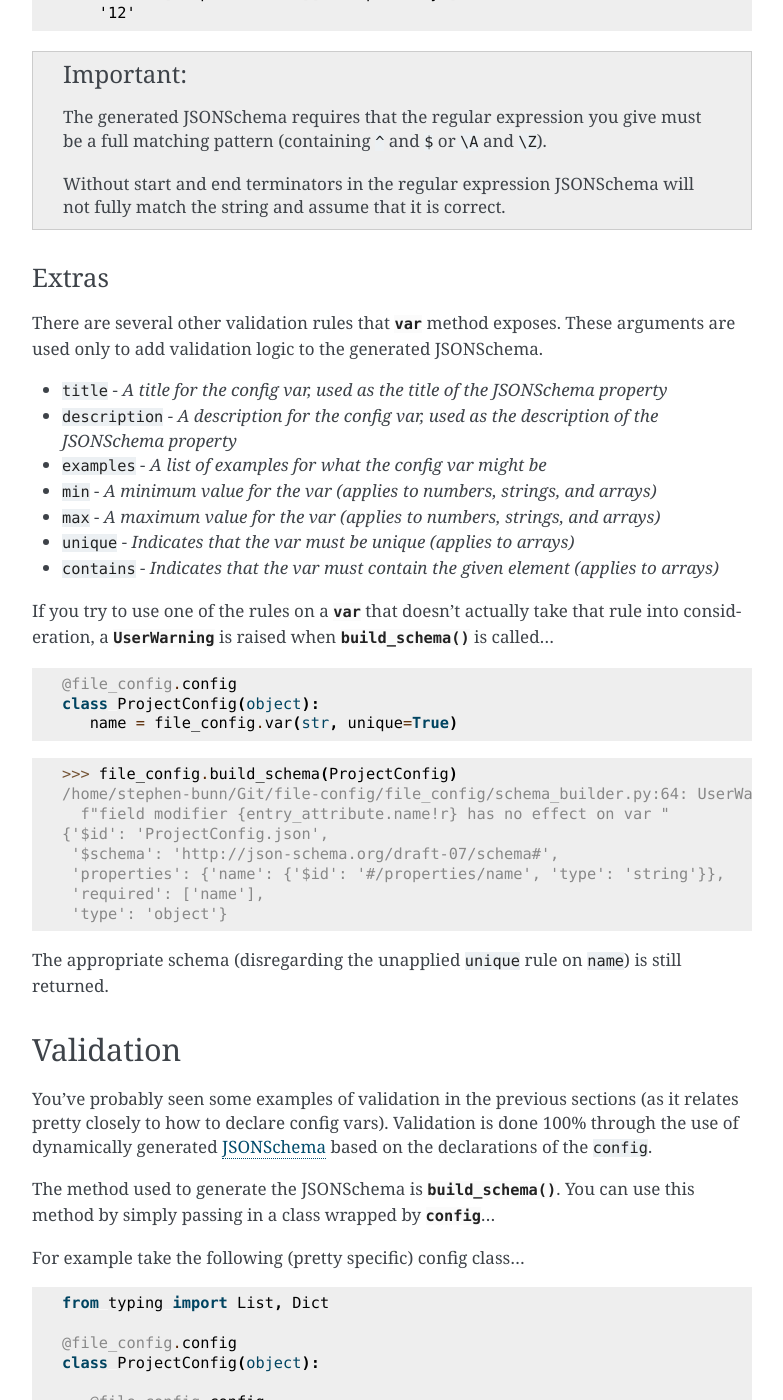
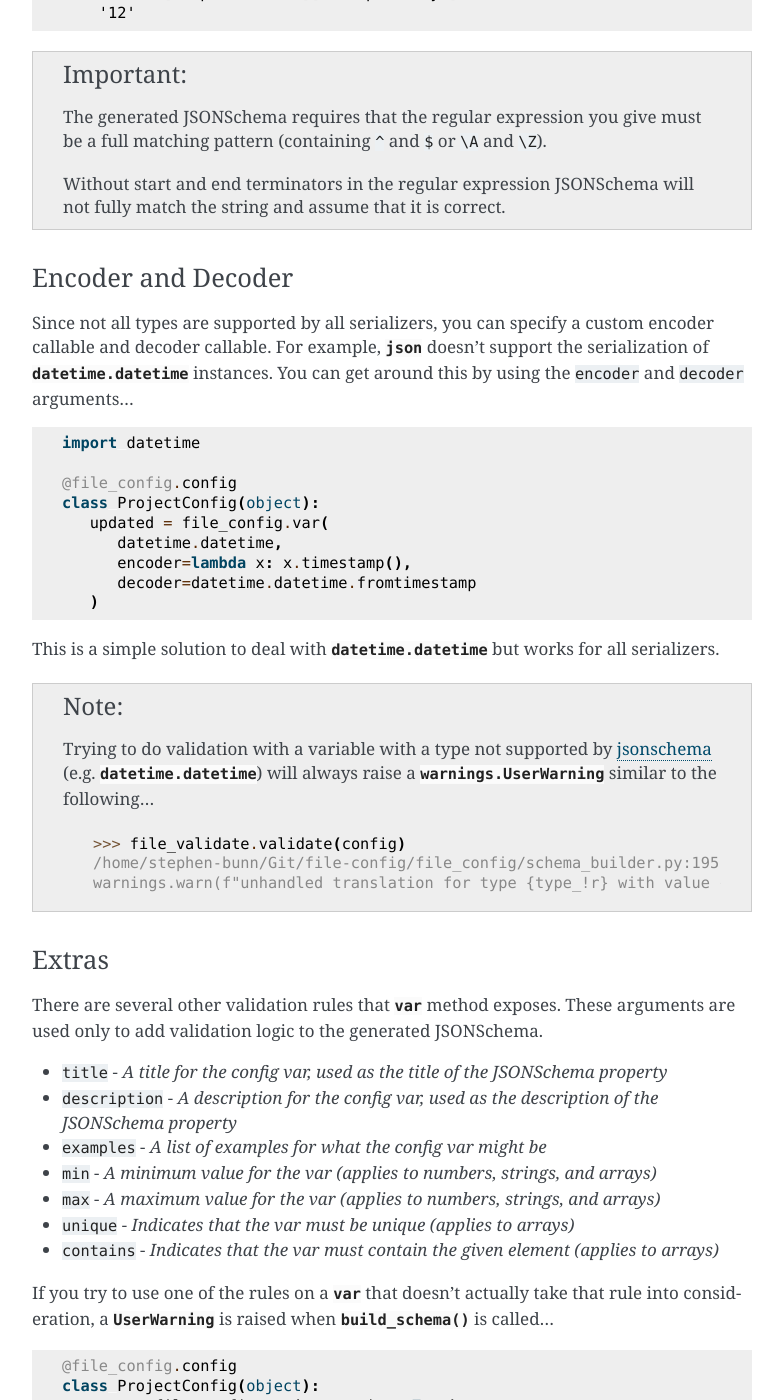
Before and after one commit to stephen-bunn/file-config, a Sphinx documentation site: the page built from docs/source/getting-started.rst, in a window 1280 px wide and 1400 px high, scrolled down 8258 px. Shown: the whole window, without its empty margins (358-1141 px from the left). Built offline with Sphinx 7.4.7, drawn with Linux system fonts in a browser that asks for light colours.

Commit message:
Adding documentation for encoder and decoder kwargs
Signed-off-by: Stephen Bunn <stephen@bunn.io>

```diff
--- a/CHANGELOG.rst
+++ b/CHANGELOG.rst
@@ -19,7 +19,7 @@ Changelog
 - removing support for `complex <https://docs.python.org/3.8/library/functions.html#complex>`_ vars since no serializers support them
 
 `0.0.7`_ (*2018-10-12*)
-----------------------
+-----------------------
 - adding ``prefer`` keyword to use specific serialization handler
 - adding ``inline_tables`` argument for ``toml`` handlers (takes a list of fnmatch patterns)
 - adding support for `toml <https://github.com/uiri/toml>`_
--- a/docs/source/getting-started.rst
+++ b/docs/source/getting-started.rst
@@ -402,6 +402,35 @@ On instance['dependencies']['A Dependency']:
 
    Without start and end terminators in the regular expression JSONSchema will not fully match the string and assume that it is correct.
 
+
+Encoder and Decoder
+-------------------
+
+Since not all types are supported by all serializers, you can specify a custom encoder callable and decoder callable.
+For example, :mod:`json` doesn't support the serialization of :class:`datetime.datetime` instances.
+You can get around this by using the ``encoder`` and ``decoder`` arguments...
+
+.. code-block:: python
+
+   import datetime
+
+   @file_config.config
+   class ProjectConfig(object):
+      updated = file_config.var(
+         datetime.datetime,
+         encoder=lambda x: x.timestamp(),
+         decoder=datetime.datetime.fromtimestamp
+      )
+
+
+This is a simple solution to deal with :class:`datetime.datetime` but works for all serializers.
+
+.. note:: Trying to do validation with a variable with a type not supported by `jsonschema <https://json-schema.org/>`_ (e.g. :class:`datetime.datetime`) will always raise a :class:`warnings.UserWarning` similar to the following...
+
+   >>> file_validate.validate(config)
+   /home/stephen-bunn/Git/file-config/file_config/schema_builder.py:195: UserWarning: unhandled translation for type <class 'datetime.datetime'> with value Attribute(name='updated', default=None, validator=None, repr=True, cmp=True, hash=None, init=True, metadata=mappingproxy({'__file_config_metadata': _ConfigEntry(type=<class 'datetime.datetime'>, default=None, name=None, title=None, description=None, required=True, examples=None, encoder=<function ProjectConfig.<lambda> at 0x7f7ef9c80d08>, decoder=<built-in method fromtimestamp of type object at 0xa05540>, min=None, max=None, unique=None, contains=None)}), type=<class 'datetime.datetime'>, converter=None, kw_only=False)
+   warnings.warn(f"unhandled translation for type {type_!r} with value {value!r}")
+
 Extras
 ------
 
```
